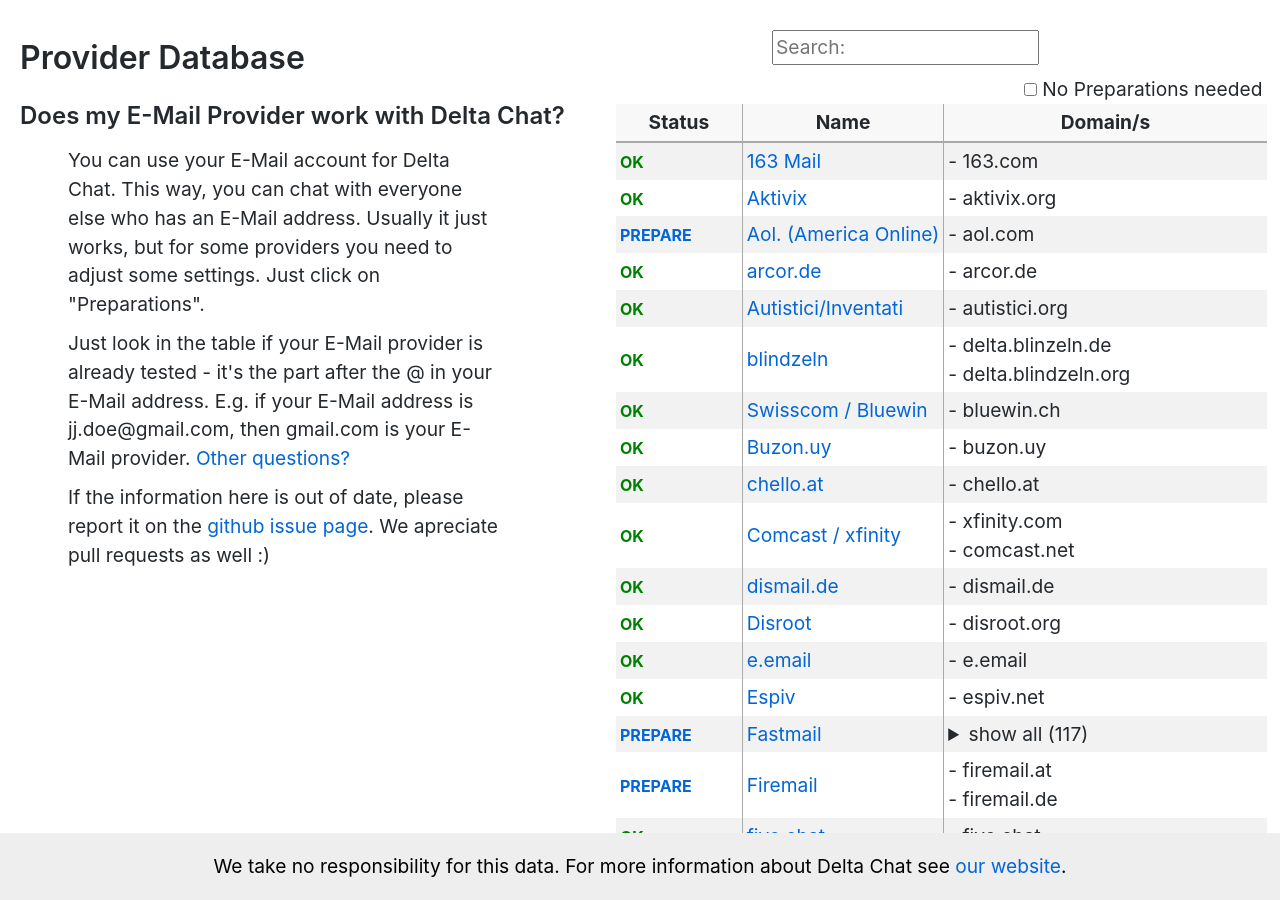
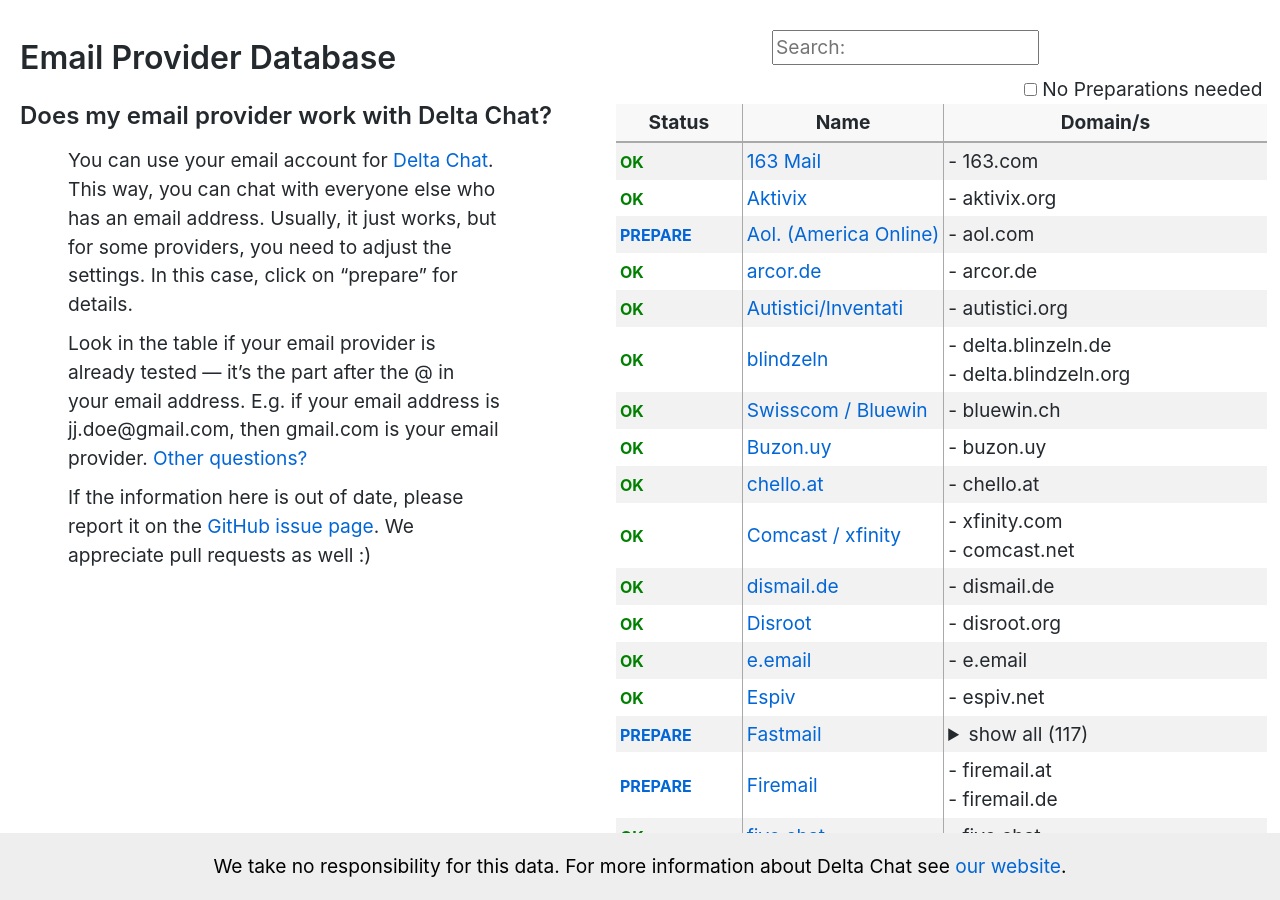
Before and after one commit to deltachat/provider-db, a Jekyll site: the page built from index.html, in a window 1280 px wide and 900 px high. Built offline with Jekyll 4.4.1, drawn with Linux system fonts in a browser that asks for light colours.

Commit message:
Improve static text on the index page
Added Delta Chat link, fixed a typo, added missing commas,
used proper quotation marks and apostrophe,
clarified that "provider" is an "email provider".
"E-Mail" is replaced with "email" as it is more common
and spelled on Wikipedia and Gmail pages this way.

```diff
--- a/index.html
+++ b/index.html
@@ -12,36 +12,36 @@
     <link rel="stylesheet" href="./assets/styles.css">
     <link rel="stylesheet" href="./assets/normalize.css">
     <link rel="shortcut icon" href="./assets/provider-db-logo.svg" type="image/x-icon">
-    <title>Provider Overview</title>
+    <title>Email Provider Overview</title>
 </head>
 
 <body>
     <main>
-    <h1 style="margin-bottom: 0.5em;">Provider Database</h1>
+    <h1 style="margin-bottom: 0.5em;">Email Provider Database</h1>
 
-    <h2 style="margin-bottom: 0.5em;">Does my E-Mail Provider work with Delta Chat?</h2>
+    <h2 style="margin-bottom: 0.5em;">Does my email provider work with Delta Chat?</h2>
 
     <div class="explanation-text">
         <p>
-	You can use your E-Mail account for Delta Chat.
-	This way, you can chat with everyone else who has an E-Mail address.
-	Usually it just works, but for some providers you need to adjust some settings.
-	Just click on "Preparations".
+	You can use your email account for <a href="https://delta.chat/">Delta Chat</a>.
+	This way, you can chat with everyone else who has an email address.
+	Usually, it just works, but for some providers, you need to adjust the settings.
+	In this case, click on &ldquo;prepare&rdquo; for details.
         </p>
         <p>
-	Just look in the table if your E-Mail provider is already tested - it's the part after the @ in your E-Mail address.
-	E.g. if your E-Mail address is jj.doe@gmail.com, then gmail.com is your E-Mail provider.
+	Look in the table if your email provider is already tested — it’s the part after the @ in your email address.
+	E.g. if your email address is jj.doe@gmail.com, then gmail.com is your email provider.
 	<a href="https://delta.chat/help" target="_blank">Other questions?</a>
         </p>
 <!--
 	<p>
-	If you want to create a new E-Mail account for Delta Chat, take a look at our <a href="/new">provider comparison table</a>.
+	If you want to create a new email account for Delta Chat, take a look at our <a href="/new">provider comparison table</a>.
 	You can use it to compare which provider is best suited for your needs, in regards of price, privacy, or whether you need an invite.
         </p>
 -->
         <p>
-            If the information here is out of date, please report it on the <a href="https://github.com/deltachat/provider-db/issues" target="_blank">github issue page</a>.
-            We apreciate pull requests as well :)
+            If the information here is out of date, please report it on the <a href="https://github.com/deltachat/provider-db/issues" target="_blank">GitHub issue page</a>.
+            We appreciate pull requests as well :)
         </p>
     </div>
     </main>
```
